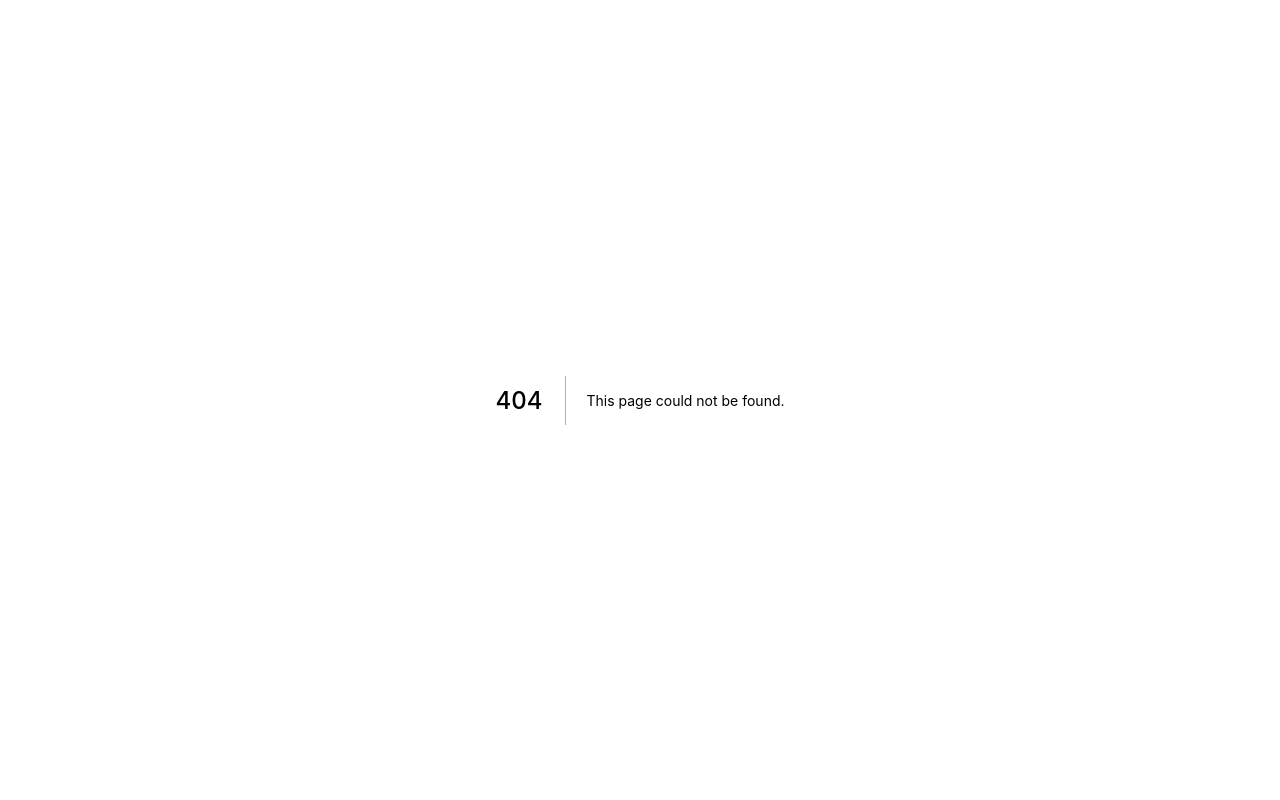
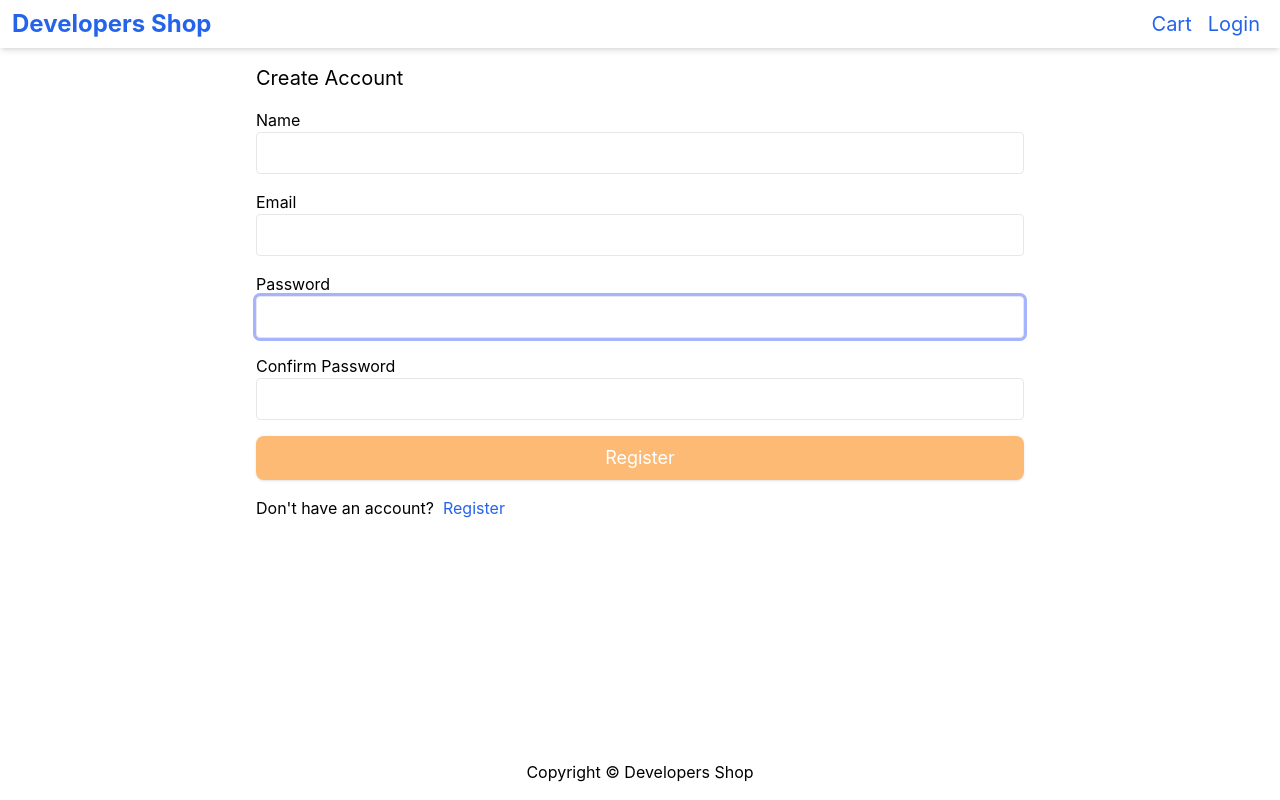
Before and after one commit to Anoop092/my-ecommerce, a Next.js app: page /register in a window 1280 px wide. Before the commit this address had no page. Built offline with nearby package versions, Linux system fonts and the light colour scheme; no server answers.

Commit message:
implemented register screen

```diff
--- /dev/null
+++ b/pages/api/auth/signup.js
@@ -0,0 +1,52 @@
+import bcryptjs from 'bcryptjs';
+import User from '../../../models/Users';
+import db from '../../../utils/db';
+
+async function handler(req, res) {
+  if (req.method !== 'POST') {
+    return;
+  }
+  const { name, email, password } = req.body;
+  if (
+    !name ||
+    !email ||
+    !email.includes('@') ||
+    !password ||
+    password.trim().length < 5
+  ) {
+    res.status(422).json({
+      message: 'Validation error',
+    });
+    return;
+  }
+
+  await db.connect();
+
+  const existingUser = await User.findOne({ email: email });
+  if (existingUser) {
+    res.status(422).json({ message: 'User exists already!' });
+    await db.disconnect();
+    return;
+  }
+
+  const newUser = new User({
+    name,
+    email,
+    password: bcryptjs.hashSync(password),
+    isAdmin: false,
+  });
+
+  const user = await newUser.save();
+  // await db.disconnect();
+
+  res.status(201).send({
+    message: 'Created user!',
+    _id: user._id,
+    name: user.name,
+    email: user.email,
+    isAdmin: user.isAdmin,
+  });
+
+}
+
+export default handler;
--- a/pages/login/index.js
+++ b/pages/login/index.js
@@ -64,7 +64,7 @@
             </div>
             <div className='mb-4'>
                 Don&apos;t have an account? &nbsp;
-                <Link href='/register'>Register</Link>
+                <Link href={`/register?redirect=${redirect || '/'}`}>Register</Link>
 
             </div>
 
--- a/pages/order/[id].js
+++ b/pages/order/[id].js
@@ -19,6 +19,8 @@
         case 'FETCH_FAIL':{
             return{...state,loading:false,error:action.payload}
         }
+        default:
+            state
     }
 
 }
--- /dev/null
+++ b/pages/register.js
@@ -0,0 +1,142 @@
+import Link from 'next/link';
+import React, { useEffect } from 'react';
+import { signIn, useSession } from 'next-auth/react';
+import { useForm } from 'react-hook-form';
+import Layout from '../components/Layout';
+import { getError } from '../utils/error';
+import { toast } from 'react-toastify';
+import { useRouter } from 'next/router';
+import axios from 'axios';
+
+export default function LoginScreen() {
+  const { data: session } = useSession();
+
+  const router = useRouter();
+  const { redirect } = router.query;
+
+  useEffect(() => {
+    if (session?.user) {
+      router.push(redirect || '/');
+    }
+  }, [router, session, redirect]);
+
+  const {
+    handleSubmit,
+    register,
+    getValues,
+    formState: { errors },
+  } = useForm();
+  const submitHandler = async ({ name, email, password }) => {
+    try {
+      await axios.post('/api/auth/signup', {
+        name,
+        email,
+        password,
+      });
+
+      const result = await signIn('credentials', {
+        redirect: false,
+        email,
+        password,
+      });
+      if (result.error) {
+        toast.error(result.error);
+      }
+    } catch (err) {
+      toast.error(getError(err));
+    }
+  };
+  return (
+    <Layout title="Create Account">
+      <form
+        className="mx-auto max-w-screen-md"
+        onSubmit={handleSubmit(submitHandler)}
+      >
+        <h1 className="mb-4 text-xl">Create Account</h1>
+        <div className="mb-4">
+          <label htmlFor="name">Name</label>
+          <input
+            type="text"
+            className="w-full"
+            id="name"
+            autoFocus
+            {...register('name', {
+              required: 'Please enter name',
+            })}
+          />
+          {errors.name && (
+            <div className="text-red-500">{errors.name.message}</div>
+          )}
+        </div>
+
+        <div className="mb-4">
+          <label htmlFor="email">Email</label>
+          <input
+            type="email"
+            {...register('email', {
+              required: 'Please enter email',
+              pattern: {
+                value: /^[a-zA-Z0-9_.+-]+@[a-zA-Z0-9-]+.[a-zA-Z0-9-.]+$/i,
+                message: 'Please enter valid email',
+              },
+            })}
+            className="w-full"
+            id="email"
+          ></input>
+          {errors.email && (
+            <div className="text-red-500">{errors.email.message}</div>
+          )}
+        </div>
+        <div className="mb-4">
+          <label htmlFor="password">Password</label>
+          <input
+            type="password"
+            {...register('password', {
+              required: 'Please enter password',
+              minLength: { value: 6, message: 'password is more than 5 chars' },
+            })}
+            className="w-full"
+            id="password"
+            autoFocus
+          ></input>
+          {errors.password && (
+            <div className="text-red-500 ">{errors.password.message}</div>
+          )}
+        </div>
+        <div className="mb-4">
+          <label htmlFor="confirmPassword">Confirm Password</label>
+          <input
+            className="w-full"
+            type="password"
+            id="confirmPassword"
+            {...register('confirmPassword', {
+              required: 'Please enter confirm password',
+              validate: (value) => value === getValues('password'),
+              minLength: {
+                value: 6,
+                message: 'confirm password is more than 5 chars',
+              },
+            })}
+          />
+          {errors.confirmPassword && (
+            <div className="text-red-500 ">
+              {errors.confirmPassword.message}
+            </div>
+          )}
+          {errors.confirmPassword &&
+            errors.confirmPassword.type === 'validate' && (
+              <div className="text-red-500 ">Password do not match</div>
+            )}
+        </div>
+
+        <div className="mb-4 ">
+          <button className="primary-button">Register</button>
+        </div>
+        <div className="mb-4 ">
+          Don&apos;t have an account? &nbsp;
+          <Link href={`/register?redirect=${redirect || '/'}`}>Register</Link>
+        </div>
+      </form>
+    </Layout>
+  );
+}
```
Also changed, not shown: 2 other files (tests, documents, lock files or other folders).
